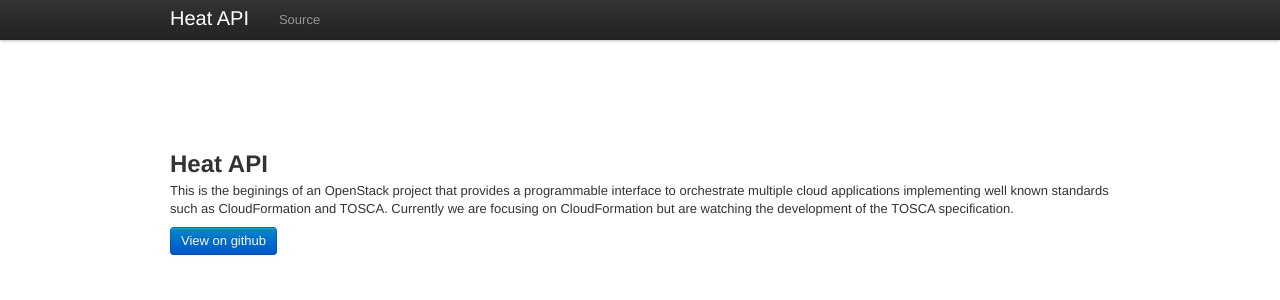
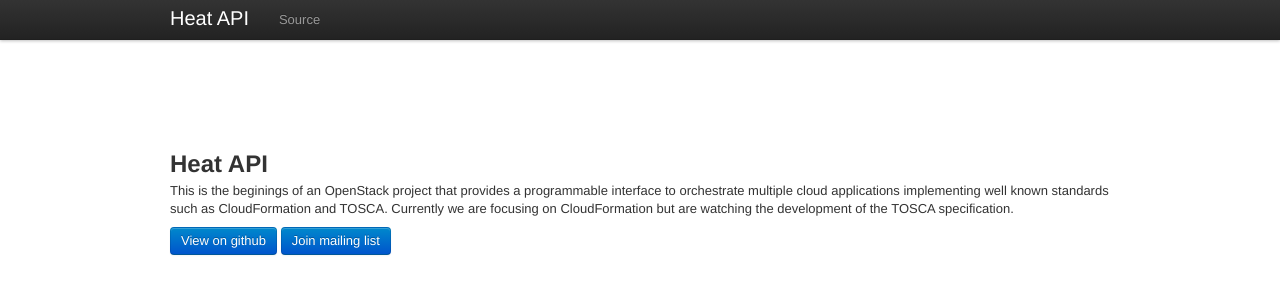
Before and after one commit to sdake/heat-api.github.com, a Jekyll site: the page built from index.html, in a window 1280 px wide. Shown: the top 300 px of the page. Built offline with Jekyll 4.4.1, drawn with Linux system fonts in a browser that asks for light colours.

Commit message:
Add a join mailing list button
Signed-off-by: Steven Dake <sdake@redhat.com>

```diff
--- a/index.html
+++ b/index.html
@@ -8,6 +8,7 @@
     <p>This is the beginings of an OpenStack project that provides a programmable interface to orchestrate multiple cloud applications implementing well known standards such as CloudFormation and TOSCA. Currently we are focusing on CloudFormation but are watching the development of the TOSCA specification.</p>
     <p class="download-info">
       <a href='https://github.com/heat-api/heat' class='btn btn-primary btn-larg' >View on github</a>
+      <a href='http:/lists.heat-api.org/mailman/listinfo' class='btn btn-primary btn-larg' >Join mailing list</a>
     </p>
   </div>
 </header>
```
